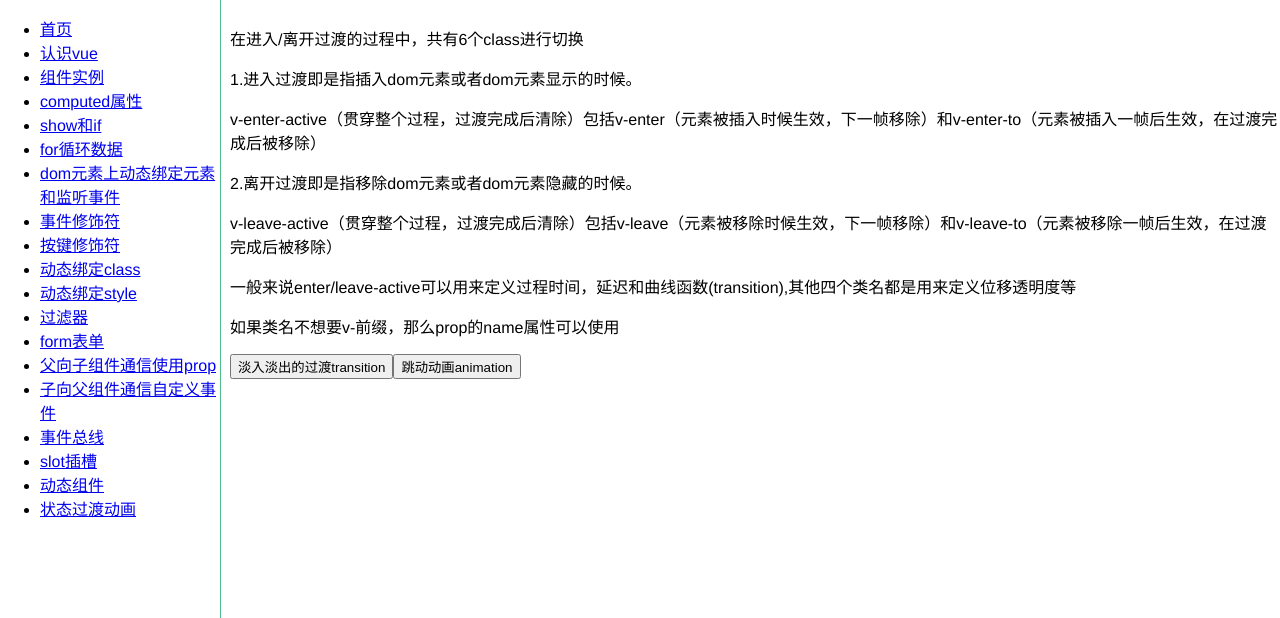
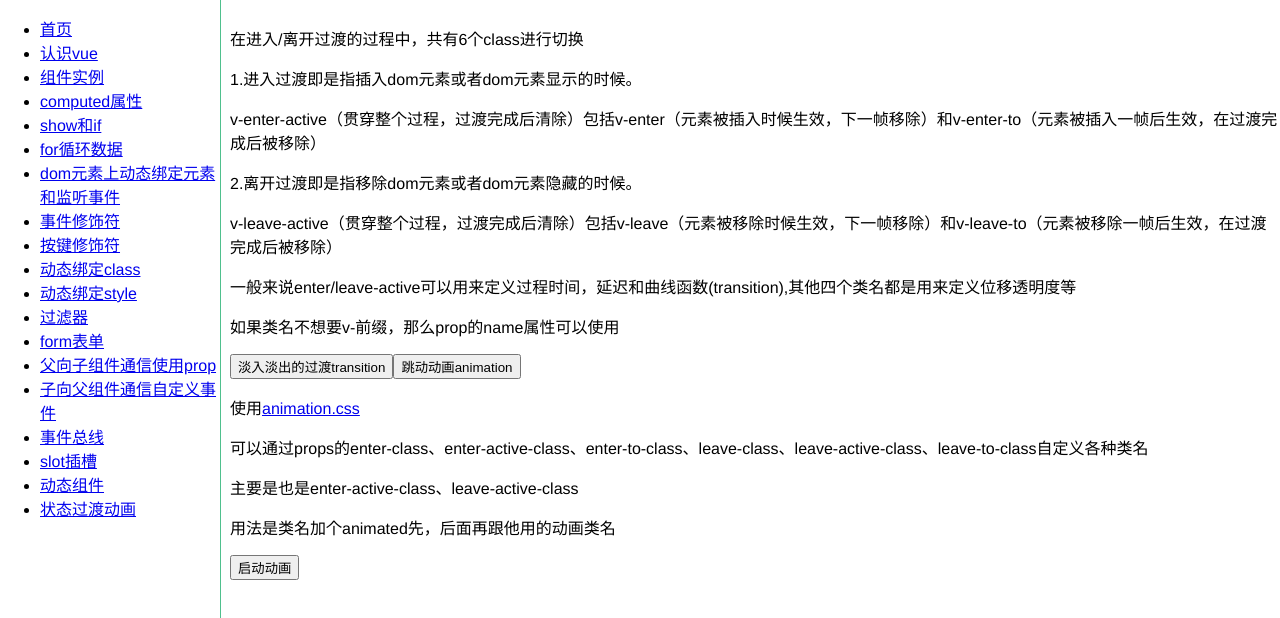
Before and after one commit to yokiyokiyoki/vue-component, a Vue app: page /#/transition in a window 1280 px wide. Shown: the top 618 px of the page. Built offline with nearby package versions, Linux system fonts and the light colour scheme.

Commit message:
animate库使用

```diff
--- a/src/components/transition/animation.vue
+++ b/src/components/transition/animation.vue
@@ -1,10 +1,26 @@
 <template>
   <div class="animate">
-      <p>使用animation.css</p>
+      <p>使用<a href="https://daneden.github.io/animate.css/">animation.css</a></p>
       <p>可以通过props的enter-class、enter-active-class、enter-to-class、leave-class、leave-active-class、leave-to-class自定义各种类名</p>
       <p>主要是也是enter-active-class、leave-active-class</p>
+      <p>用法是类名加个animated先，后面再跟他用的动画类名</p>
+      <button @click="changeShow">启动动画</button>
+      <transition enter-active-class='animated bounce' leave-active-class='animated flash'>
+          <p v-if='show'>animate动画</p>
+      </transition>
   </div>
 </template>
 <script>
-    export default {};
+    export default {
+      data() {
+        return {
+          show: false
+        };
+      },
+      methods: {
+        changeShow() {
+          this.show = !this.show;
+        }
+      }
+    };
 </script>
--- a/src/components/transition/index.vue
+++ b/src/components/transition/index.vue
@@ -56,6 +56,7 @@
     <transition name='bounce'>
       <p v-if="bounceShow">跳动动画</p>
     </transition>
+    <animation />
   </div>
 </template>
 <script>
```
Also changed, not shown: src/main.js (+5 -9 lines).
